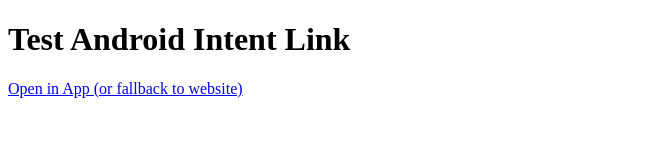
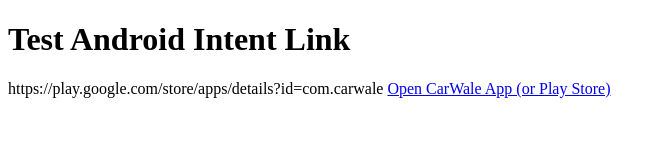
Before and after one commit to cw-shreyansh/html-host, a plain HTML site: page index.html in a window 1280 px wide. Shown: the whole page, without its empty margins (0-665 px from the left). Drawn offline with Linux system fonts and the light colour scheme.

Commit message:
Update index.html

```diff
--- a/index.html
+++ b/index.html
@@ -7,9 +7,11 @@
 <body>
   <h1>Test Android Intent Link</h1>
   <p>
-    <a href="intent://product/123#Intent;scheme=myapp;package=com.carwale.lead2retail;S.browser_fallback_url=https%3A%2F%2Fexample.com%2Fproduct%2F123;end">
-      Open in App (or fallback to website)
-    </a>
+    https://play.google.com/store/apps/details?id=com.carwale
+<a href="intent://product/123#Intent;scheme=myapp;package=com.carwale.lead2retail;S.browser_fallback_url=https%3A%2F%2Fplay.google.com%2Fstore%2Fapps%2Fdetails%3Fid%3Dcom.carwale;end">
+  Open CarWale App (or Play Store)
+</a>
+
   </p>
 </body>
 </html>
```
